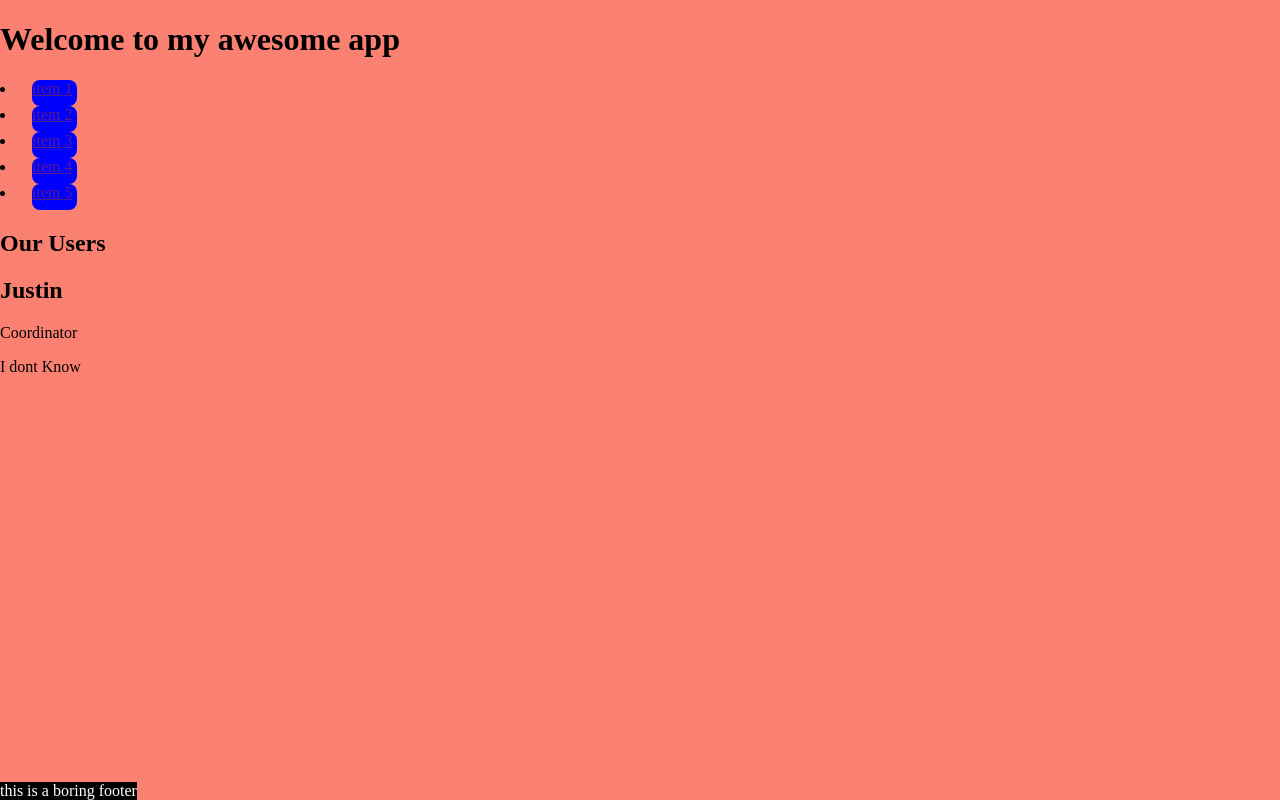
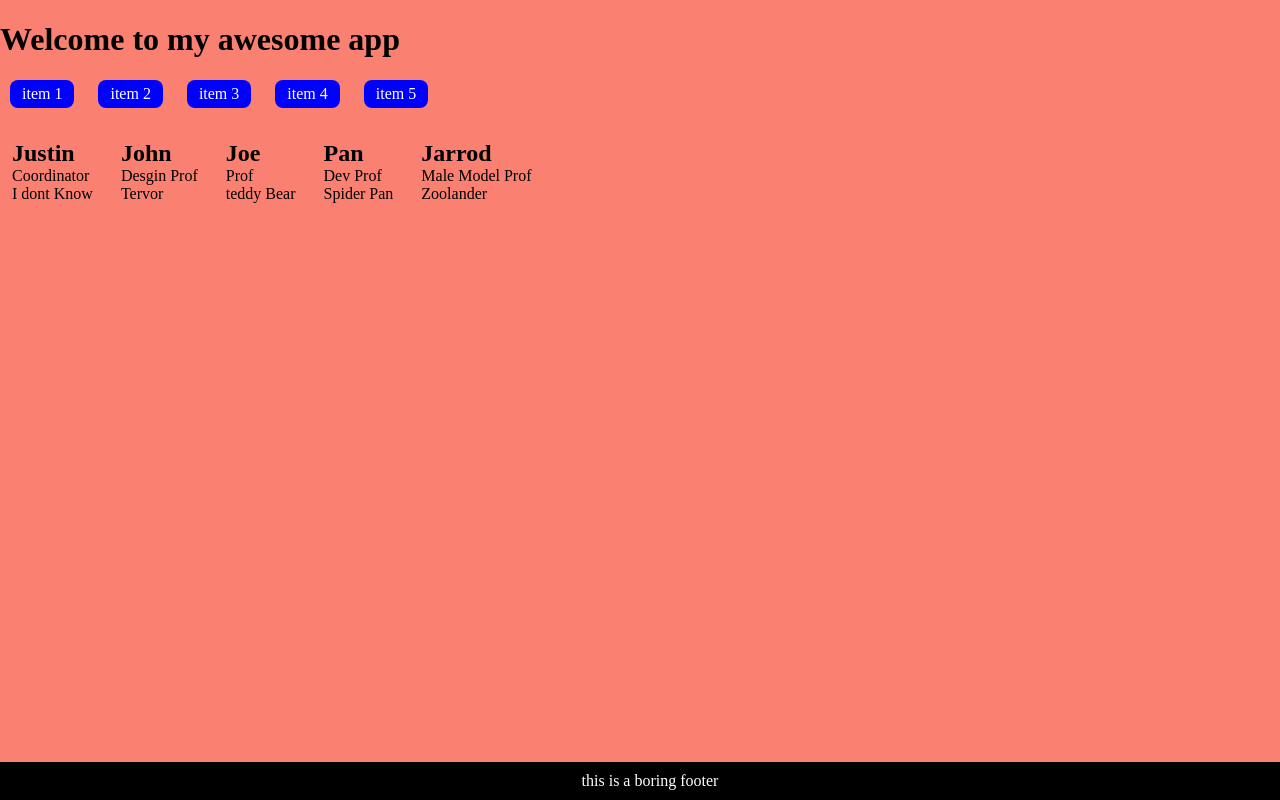
Before and after one commit to jagdeepsgill888/Singh_J_Authoring3_Week1, a PHP site: page / in a window 1280 px wide. Run offline with PHP 8.4, Linux system fonts and the light colour scheme.

Commit message:
adding dynamic data to our view

```diff
--- a/css/master.css
+++ b/css/master.css
@@ -1 +1 @@
-@media screen and (min-width: 480){body{background-color:purple}}body{font:"arial","helvetica",sans-serif;font-size:16px;background-color:salmon;margin:0;border:0}body .box{width:30px;height:30px;border-radius:20px}nav{margin:0}nav .nav-item{display:inline-block;margin:0 10px;background-color:blue;border-radius:8px;padding:0 5px 8px 0}nav .nav-item a{cursor:pointer;text-decoration:none}nav :hover a{color:pink}footer{position:fixed;bottom:0;background-color:#000;color:#fff}/*# sourceMappingURL=master.css.map */
+@media screen and (min-width: 480){body{background-color:purple}}body{font:"arial","helvetica",sans-serif;font-size:16px;background-color:salmon;margin:0;border:0}body .box{width:30px;height:30px;border-radius:20px}nav{margin:0}nav .nav-item{display:inline-block;margin:0 10px;background-color:blue;border-radius:8px;padding:5px 12px}nav .nav-item a{cursor:pointer;text-decoration:none;color:#fff}nav :hover a{color:pink}.user{display:inline-block;padding:12px}.user .user-name,.user .user-nickname,.user .user-role{margin:0;padding:0}footer{position:fixed;bottom:0;background-color:#000;width:100%;padding:10px;text-align:center;color:#fff}/*# sourceMappingURL=master.css.map */
--- a/index.html
+++ b/index.html
@@ -10,25 +10,38 @@
     <main id="app">
         <h1 class="hidden">Welcome to my awesome app</h1>
         <nav>
-            <li><a href="" class="nav-item" herf="#">item 1</a></li>
-            <li><a href="" class="nav-item" herf="#">item 2</a></li>
-            <li><a href="" class="nav-item" herf="#">item 3</a></li>
-            <li><a href="" class="nav-item" herf="#">item 4</a></li>
-            <li><a href="" class="nav-item" herf="#">item 5</a></li>
+            <li class="nav-item"><a herf="#">item 1</a></li>
+
+            <li class="nav-item"><a herf="#">item 2</a></li>
+            <li class="nav-item"><a herf="#">item 3</a></li>
+            <li class="nav-item"><a herf="#">item 4</a></li>
+            <li class="nav-item"><a herf="#">item 5</a></li>
         </nav>
         <!-- end component-->
 
         <!-- add a user section here-->
         <section class="user-section">
-            <h1 class="hidden">Our Users</h1>
+            <!-- <h1 class="hidden">Our Users</h1>
             <h2 class="user-name"></h2>
             <p class="user-role"></p>
-            <p class="user-nickname"></p>
+            <p class="user-nickname"></p> -->
         </section>
         <!-- end user section-->
     </main>
 
     <footer>this is a boring footer</footer>
+
+    <!-- template goe here  (these dont get rendered on the page) -->
+    <template id="profs-template">
+        <div class="user">
+            <h1 class="hidden"></h1>
+            <h2 class="user-name"></h2>
+            <p class="user-nickname"></p>
+            <p class="user-role"></p>
+        </div>
+    </template>
+    <!-- end template -->
+
     <!-- script files always go here-->
     <script type="module" src="js/main.js"></script>
 </body>
--- a/js/main.js
+++ b/js/main.js
@@ -6,14 +6,41 @@ import Team from "./modules/DataModule.js";
 // stub * just a place for non-component-specifie stuff
 console.log('Loaded');
 
-console.log(Team);
+// console.log(Team);
 
-debugger;
+let userSection =document.querySelector(".user-section"),
+ userTemplate = document.querySelector("#profs-template").content;
+
+// debugger;
 
 //select our user elements and load the content
-let userSection = document.querySelector(".user-section").children;
+// let userSection = document.querySelector(".user-section").children;
 
-userSection[1].textContent = Team["Justin"].name;
-userSection[2].textContent = Team["Justin"].role;
-userSection[3].textContent = Team["Justin"].nickname;
+
+function handleDataSet(data) {
+    // let currentUser = userTemplate.cloneNode(true),
+    //   currentUserText = currentUser.querySelector('.user').children;
+
+    //make a copy of our template here and then
+    // populate the children (text element) with
+    //the static data from the team object
+
+      for (let user in data) {
+
+        let currentUser = userTemplate.cloneNode(true),
+        currentUserText = currentUser.querySelector('.user').children;
+
+             currentUserText[1].textContent = data[user].name;
+             currentUserText[2].textContent = data[user].role;
+             currentUserText[3].textContent = data[user].nickname;
+
+             userSection.appendChild(currentUser);
+      }
+
+
+
+ }
+
+ handleDataSet(Team);
+
 })();
--- a/js/modules/DataModule.js
+++ b/js/modules/DataModule.js
@@ -21,5 +21,11 @@ export default {
     name: "Pan",
     role: "Dev Prof",
     nickname: "Spider Pan"
+},
+
+   Jarrod: {
+    name: "Jarrod",
+    role: "Male Model Prof",
+    nickname: "Zoolander"
 }
     }
--- a/sass/master.scss
+++ b/sass/master.scss
@@ -8,4 +8,6 @@
 @import 'modules/_main.scss';
 @import 'modules/_nav.scss';
 
+@import 'modules/_users.scss';
+
 @import 'modules/_footer.scss';
--- a/sass/modules/_footer.scss
+++ b/sass/modules/_footer.scss
@@ -3,5 +3,9 @@ footer {
     bottom: 0;
     background-color: black;
 
+     width: 100%;
+    @include addPadding(10px);
+
+    text-align: center;
     color: white;
 }
--- a/sass/modules/_nav.scss
+++ b/sass/modules/_nav.scss
@@ -6,9 +6,9 @@ nav {
         background-color: blue;
 
         @include roundCorners(8px);
-        @include addPadding(0 5px 8px 0);
+        @include addPadding(5px 12px);
 
-        a{ cursor: pointer; text-decoration: none;}
+        a{ cursor: pointer; text-decoration: none; color: white; }
     }
 
     :hover {
--- a/sass/modules/_users.scss
+++ b/sass/modules/_users.scss
@@ -0,0 +1,6 @@
+.user {
+    display: inline-block;
+    padding: 12px;
+
+    .user-name, .user-nickname, .user-role { margin: 0; padding: 0; }
+}
```
Also changed, not shown: 1 other file.
